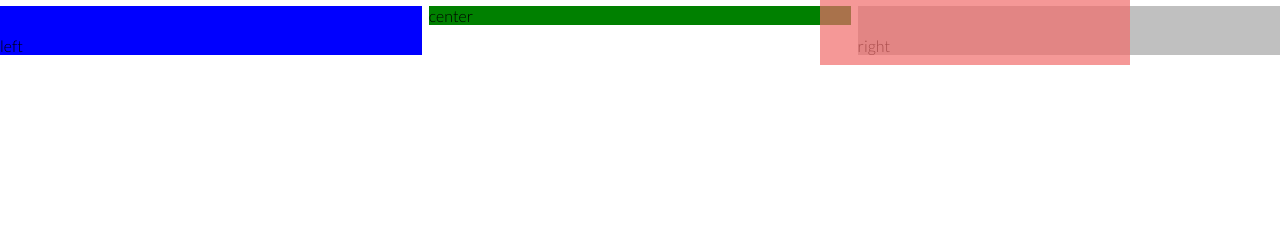
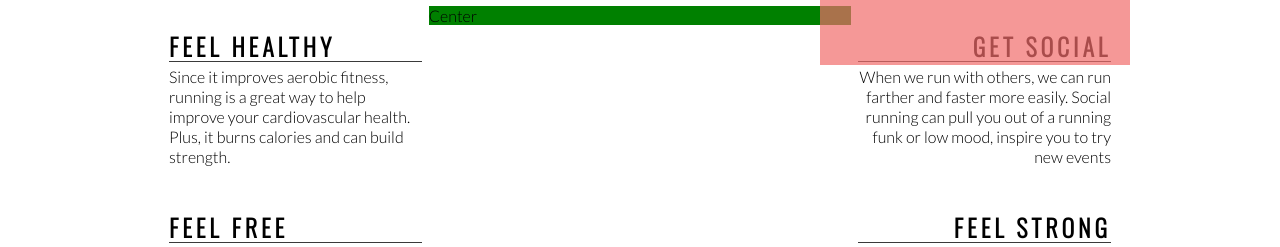
Before and after one commit to Christoph33one/Love-running, a plain HTML site: page index.html in a window 1280 px wide. Shown: the part 705-952 px from the top of the page. Drawn offline with nearby package versions, Linux system fonts and the light colour scheme.

Commit message:
add right and left headers and style

```diff
--- a/assets/css/style.css
+++ b/assets/css/style.css
@@ -103,16 +103,42 @@ h1, h2 {
     padding-top: 30px;
     width: 33%;
     float: left;
-    background-color: blue;
+
 }
 #right-about {
     padding-top: 30px;
     width: 33%;
     float: right;
-    background-color: silver;
+
 }
 #center-about {
     width: 33%;
     margin: 0 auto;
     background-color: green;
 }
+hr {
+    border-top: 1px solid #3a3a3a;
+    width: 100%;
+    margin: 5px 0;
+}
+.left-about-heading {
+    width: 60%;
+    float: right;
+    line-height: 20px;
+    clear: both;
+    margin-bottom: 50px;
+}
+.right-about-heading {
+    width: 60%;
+    float: left;
+    line-height: 20px;
+    clear: both;
+    margin-bottom: 50px;
+}
+.right-about-heading h2 {
+    text-align: right;
+}
+.right-about-heading p {
+    text-align: right;
+
+}
--- a/index.html
+++ b/index.html
@@ -47,9 +47,37 @@
     <section id="club-ethos">
 
         <h1> Why Love Running With Us? </h1>
-        <div id="left-about">left</div>
-        <div id="right-about">right</div>
-        <div id="center-about">center</div>
+        <div id="left-about">
+            <div class="left-about-heading">
+                <h2>Feel Healthy</h2>
+                <hr>
+                <p>Since it improves aerobic fitness, running is a great way to help improve your cardiovascular health. Plus, it burns calories and can build strength.
+                </p>
+            </div>
+
+            <div class="left-about-heading">
+                <h2>Feel Free</h2>
+                <hr>
+                <p>Physical exercise, running included, is known to release endorphins in the brain. Endorphins make you more energetic, more awake and, yes, happier.</p>
+            </div>
+        </div>
+        <div id="right-about">
+
+            <div class="right-about-heading">
+                <h2>Get Social</h2>
+                <hr>
+                <p>When we run with others, we can run farther and faster more easily. Social running can pull you out of a running funk or low mood, inspire you to try new events
+                </p>
+            </div>
+
+            <div class="right-about-heading">
+                <h2>Feel Strong</h2>
+                <hr>
+                <p>Running strengthens your heart by pumping blood more effectively through your body.</p>
+            </div>
+        </div>
+
+        <div id="center-about">Center</div>
     </section>
     <section>
         Running Locations, Distances and Times
```
